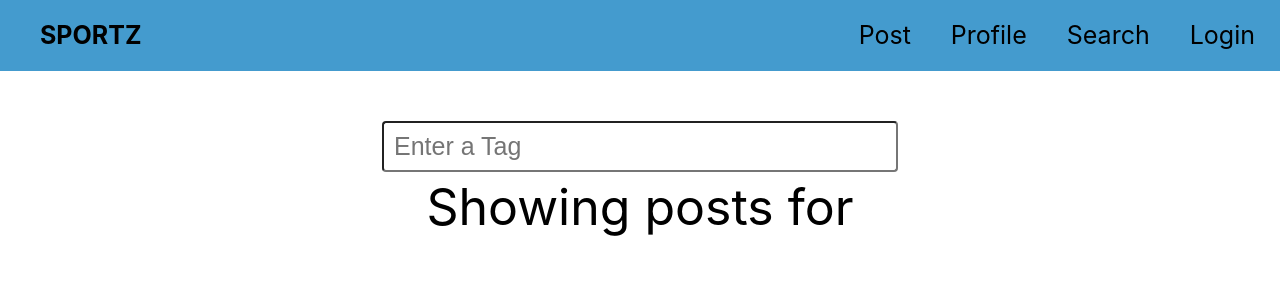
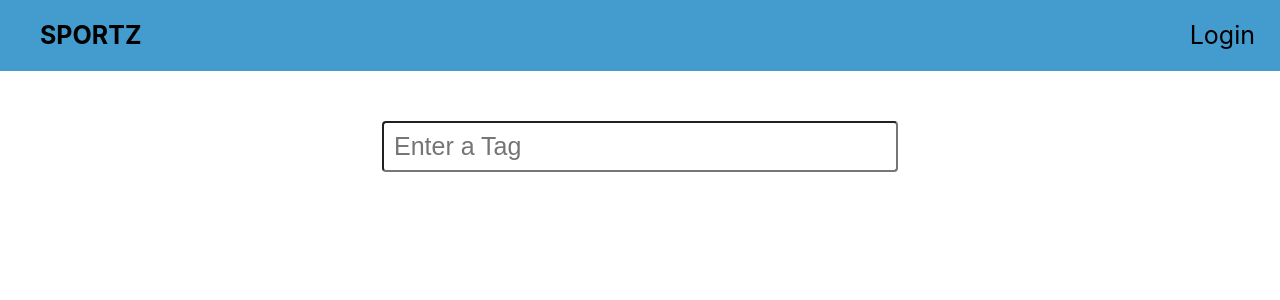
Before and after one commit to PrateekSane/CS35L-Final-Project, a React (Create React App) app in the folder frontend/: page /search in a window 1280 px wide. Shown: the top 300 px of the page. Built offline with nearby package versions, Linux system fonts and the light colour scheme.

Commit message:
More dynamic content (including navbar), fix global state on navigation

```diff
--- a/frontend/src/components/general/home.component.js
+++ b/frontend/src/components/general/home.component.js
@@ -2,8 +2,11 @@ import React from "react";
 import './home.css';
 import Tweet from "./tweet.component";
 import axios from 'axios';
+import { Ctx } from "../StateProvider";
 
 class Home extends React.Component {
+  static contextType = Ctx;
+
   constructor() {
     super();
     this.state = {
@@ -20,6 +23,7 @@ class Home extends React.Component {
   }
 
 render() {
+  console.log(this.context)
     return (
       <div
         style={{
@@ -29,8 +33,14 @@ render() {
           paddingTop: "50px",
         }}
       >
+      {this.context.state.user ? (
+        <div style={{fontWeight: 'bold', fontSize: 60, paddingBottom: 20}}>
+          Welcome back {this.context.state.user.username}!
+        </div>
+      ) : (<></>)}
+      <div style={{alignSelf: 'flex-start', marginLeft: '15%', fontSize: 40, fontWeight: 'bold'}}>Trending Tweets</div>
       {[].concat(this.state.data).sort((a, b) => a.likes < b.likes ? 1 : -1).map((d) => (
-        <Tweet cur={{title: d.title, body: d.body, id: d._id, likes: d.likes, shares: d.shares, tag: d.tags}}/>
+        <Tweet key={d._id} cur={{title: d.title, body: d.body, id: d._id, likes: d.likes, shares: d.shares, tag: d.tags}}/>
       ))}
       </div>
     );
--- a/frontend/src/components/general/navbar.component.js
+++ b/frontend/src/components/general/navbar.component.js
@@ -1,5 +1,6 @@
 import React, { useContext } from "react";
 import { Ctx } from "../StateProvider";
+import { Link } from 'react-router-dom';
 import "./nav.css";
 
 const Navbar = () => {
@@ -8,39 +9,41 @@ const Navbar = () => {
     <div className="navbar-wrapper">
       <div className="logo item">
         <p>
-          <a href="/" className="navbar-link ">
+          <Link to="/" className="navbar-link">
             SPORTZ
-          </a>
+          </Link>
+        </p>
+      </div>
+      {state.user ? (
+        <>
+          <div className="item">
+            <p>
+              <Link to="/createPost" className="navbar-link">
+                Post
+              </Link>
             </p>
           </div>
           <div className="item">
             <p>
-          <a href="/createPost" className="navbar-link">
-            Post
-          </a>
+              <Link to="/profile" className="navbar-link">
+                Profile
+              </Link>
             </p>
           </div>
           <div className="item">
             <p>
-          <a className="navbar-link" href="/profile">
-            Profile
-          </a>
+              <Link to="/search" className="navbar-link">
+                Search
+              </Link>
             </p>
           </div>
           <div className="item">
             <p>
-          <a className="navbar-link" href="/search">
-            Search
-          </a>
-        </p>
-      </div>
-      {state.user ? (
-        <div className="item">
-          <p>
-            <a
+              <Link
+                to="/login"
                 className="navbar-link"
-              href="/login"
                 onClick={() => {
+                  console.log('here')
                   dispatch({
                     type: "SET_USER",
                     user: null,
@@ -49,21 +52,20 @@ const Navbar = () => {
                 }}
               >
                 Log Out{" "}
-            </a>
+              </Link>
             </p>
           </div>
+        </>
       ) : (
+        <>
            <div className="item">
             <p>
-            <a
-              className="navbar-link"
-              href="/login"
-              onClick={() => console.log("here")}
-            >
-              Login{" "}
-            </a>
+              <Link to="/login" className="navbar-link">
+                Login {" "}
+              </Link>
             </p>
           </div>
+        </>
       )}
     </div>
   );
--- a/frontend/src/components/general/profile.component.js
+++ b/frontend/src/components/general/profile.component.js
@@ -39,6 +39,7 @@ const Profile = () => {
         <a style={{ fontSize: "50px" }}>{user.username}'s Profile</a>
         {(user ? user.tweets : []).map((tweet) => (
           <Tweet
+            key={tweet._id}
             cur={{
               title: tweet.title,
               body: tweet.body,
--- a/frontend/src/components/general/search.component.js
+++ b/frontend/src/components/general/search.component.js
@@ -43,8 +43,9 @@ const Search = () => {
           value={tag}
           onChange={(e) => changeTag(e)}
           placeholder="Enter a Tag"
+          style={{marginBottom: 30}}
         />
-        <a style={{ fontSize: "50px" }}>Showing posts for {tag}</a>
+        {tweets.length !== 0 ? <a style={{ fontSize: "50px" }}>Showing posts for {tag}</a> : <></>}
         {loading ? (
           <a style={{ fontSize: "25px" }}>Loading...</a>
         ) : (
--- a/frontend/src/components/general/tweet.component.js
+++ b/frontend/src/components/general/tweet.component.js
@@ -19,9 +19,9 @@ render() {
         <div className="header" style={{fontSize: "25px"}}>{this.state.title}</div>
         <br></br>
         <div className="header">
-            <a class="tag-button">{this.state.tag}</a>
-            <a class="tag-button">Likes: {this.state.likes}</a>
-            <a class="tag-button">Shares: {this.state.shares}</a>
+            <a className="tag-button">{this.state.tag}</a>
+            <a className="tag-button">Likes: {this.state.likes}</a>
+            <a className="tag-button">Shares: {this.state.shares}</a>
         </div>
 
         <div>
```
Lines whose indentation alone changed are shown as unchanged.
